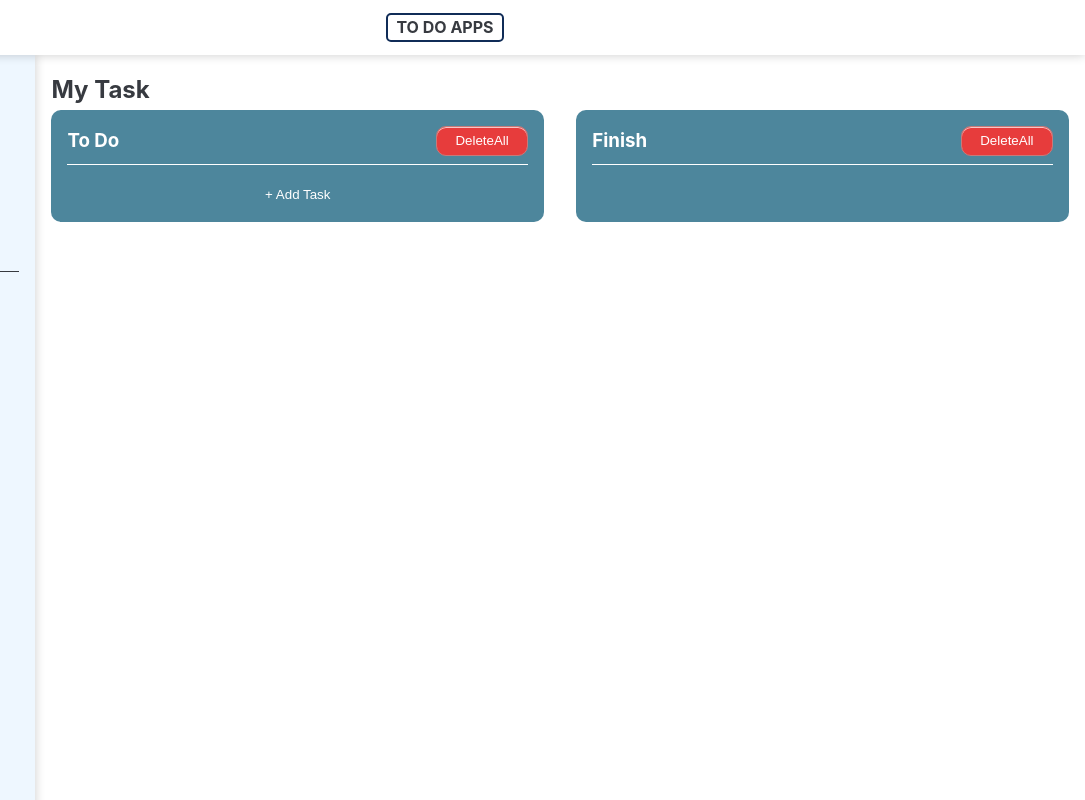
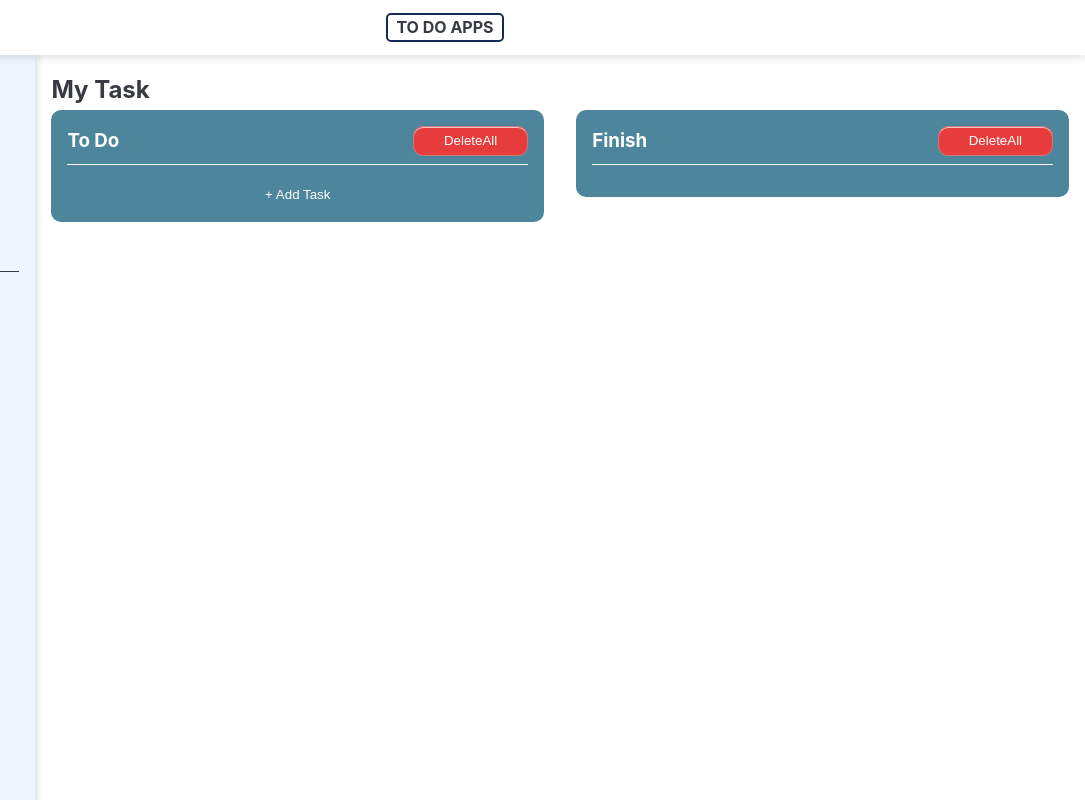
Before and after one commit to heyymasud/to-do-apps, a plain HTML site: page index.html in a window 1280 px wide. Shown: the full height of the page, 195-1280 px from the left. Drawn offline with Linux system fonts and the light colour scheme.

Commit message:
refactor: css styling

```diff
--- a/content/css/style.css
+++ b/content/css/style.css
@@ -5,7 +5,7 @@
 }
 
 body {
-    font-family: -apple-system,system-ui,"Segoe UI","Liberation Sans",sans-serif;
+  font-family: -apple-system, system-ui, "Segoe UI", "Liberation Sans", sans-serif;
   line-height: 1.6;
   background-color: #fff;
   color: #373A40;
@@ -41,11 +41,12 @@ button:hover {
   display: flex;
   justify-content: center;
   align-items: center;
-    box-shadow: 0 0 10px rgba(0,0,0,0.2);
+  box-shadow: 0 0 10px rgba(0, 0, 0, 0.2);
   position: sticky;
   width: 100%;
   z-index: 10;
 }
+
 .header>p {
   border: solid 2px #102C57;
   padding: 0 0.5rem;
@@ -64,7 +65,7 @@ button:hover {
   height: 100vh;
   width: 18vw;
   position: fixed;
-    box-shadow: 0 0 10px rgba(0,0,0,0.2);
+  box-shadow: 0 0 10px rgba(0, 0, 0, 0.2);
   gap: 1rem;
   padding-bottom: 5vw;
 }
@@ -91,7 +92,8 @@ nav {
 }
 
 #main {
-    margin-left: 18vw;;
+  margin-left: 18vw;
+  ;
   padding: 1rem;
   display: flex;
   flex-direction: column;
@@ -111,11 +113,13 @@ nav {
   justify-content: flex-start;
   gap: 1rem;
   width: 50%;
+  height: fit-content;
   background-color: #4D869C;
   padding: 1rem;
   border-radius: 10px;
   color: #fff;
 }
+
 .titleCard {
   border-bottom: #fff 1px solid;
   padding-bottom: 0.5rem;
@@ -125,7 +129,7 @@ nav {
 }
 
 .titleCard>button {
-  width: 20%;
+  width: 25%;
   background-color: #e73c3c;
   border-radius: 10px;
   border: 1px solid #c77a7a;
@@ -137,11 +141,7 @@ nav {
   text-align: center;
   text-decoration: none;
 }
-/* .taskcontainer {
-    background-color: #EEF7FF;
-    padding: 0.5rem;
-    border-radius: 10px;
-} */
+
 .taskcontainer>button {
   width: 100%;
 }
@@ -163,11 +163,14 @@ nav {
   justify-content: space-between;
   padding-bottom: 0.5rem;
 }
+
 .taskinput {
   width: 73%;
 }
 
-.taskinput, .taskselect, .taskdate {
+.taskinput,
+.taskselect,
+.taskdate {
   padding: 0.5rem;
   border-radius: 10px;
   border: solid 1px #7aa7c7;
@@ -176,6 +179,7 @@ nav {
 .taskdate {
   margin-bottom: 1rem;
 }
+
 .tasksubmit {
   background-color: #e1ecf4;
   border-radius: 10px;
@@ -226,7 +230,8 @@ nav {
   width: 70%;
 }
 
-  .listgroup, .listdate {
+.listgroup,
+.listdate {
   display: flex;
   flex-direction: row;
   align-items: center;
@@ -246,6 +251,7 @@ nav {
   content: "Due Date:";
   font-weight: 500;
 }
+
 .listdate {
   font-size: 0.9rem;
 }
@@ -304,16 +310,20 @@ nav {
 }
 
 @media (max-width: 768px) {
-    body {
+
+  body,
+  button {
     font-size: .8rem;
   }
 
   .listpriority {
     font-size: .7rem;
   }
+
   .listdate {
     font-size: 0.8rem;
   }
+
   #maincontent {
     flex-direction: column;
     align-items: center;
@@ -373,6 +383,7 @@ nav {
     padding: 0 0.5rem;
     border-radius: 5px;
   }
+
   .navprofile img {
     width: 4em;
     border-radius: 50%;
```
Lines whose indentation alone changed are shown as unchanged.
